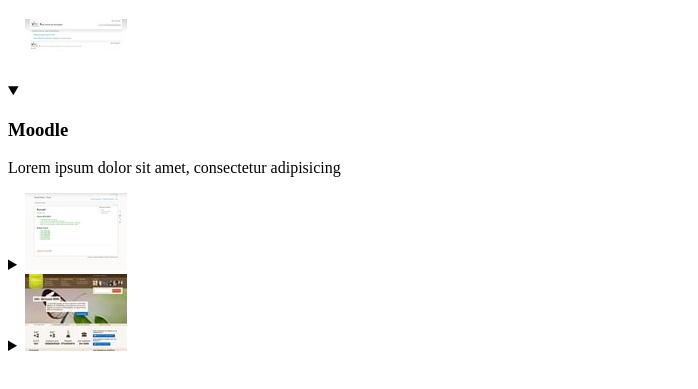
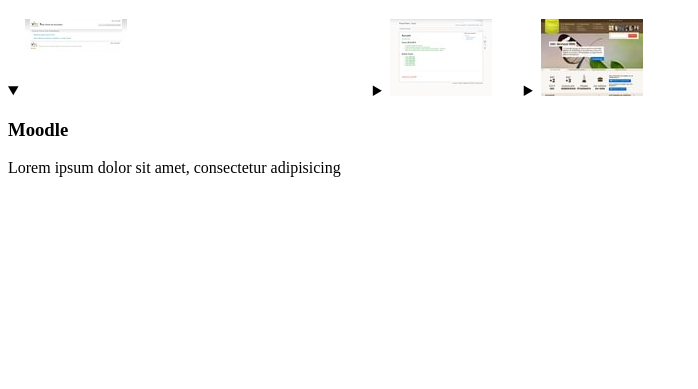
Before and after one commit to MMI-NFC-2026/sae105-r112-tp4-ytalata, a plain HTML site: page index.html in a window 1280 px wide. Shown: the part 61-450 px from the top of the page, without its empty margins (0-698 px from the left). Drawn offline with Linux system fonts and the light colour scheme.

Commit message:
accordéon classique

```diff
--- a/src/css/components/accordeon.css
+++ b/src/css/components/accordeon.css
@@ -1,3 +1,8 @@
 /**
 * Accordeon
 */
+.accordeon {
+  display: flex;
+  align-items: flex-start;
+  gap: 2rem;
+}
```
Also changed, not shown: 1 other file.
